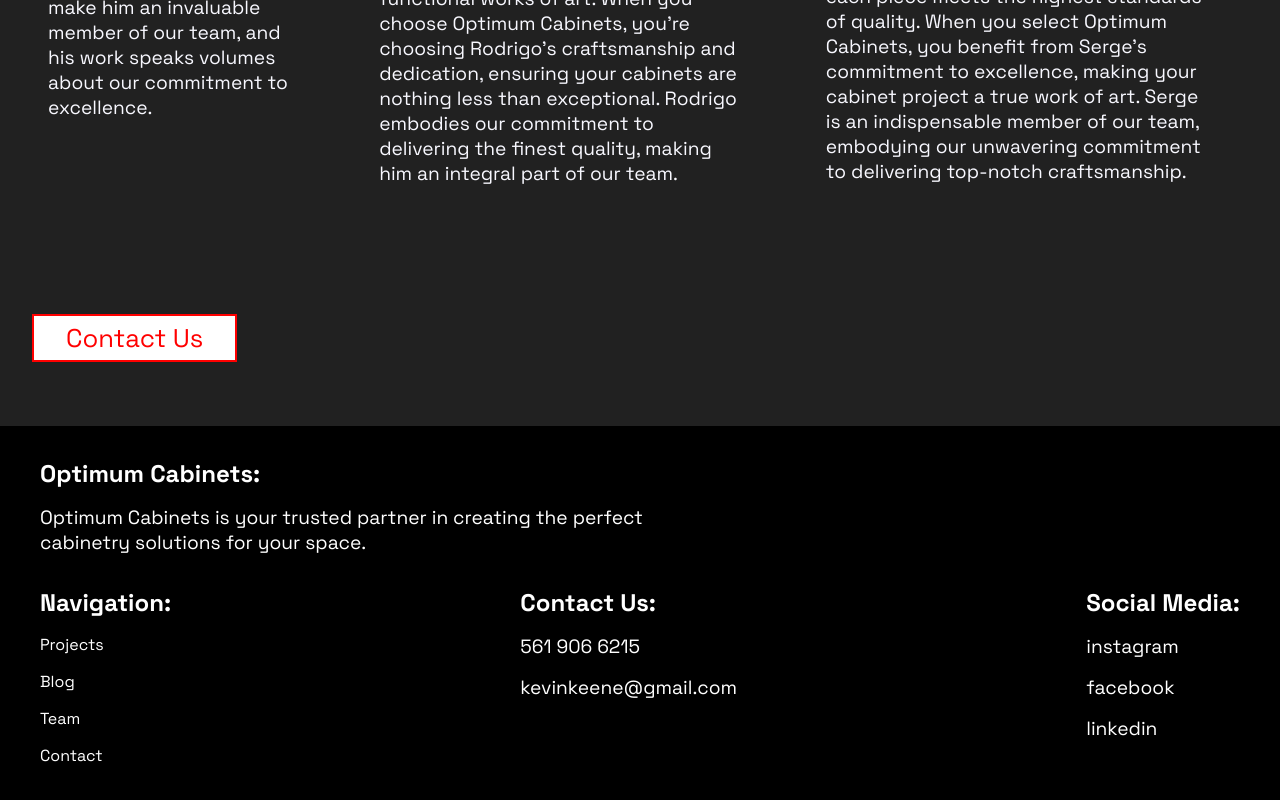
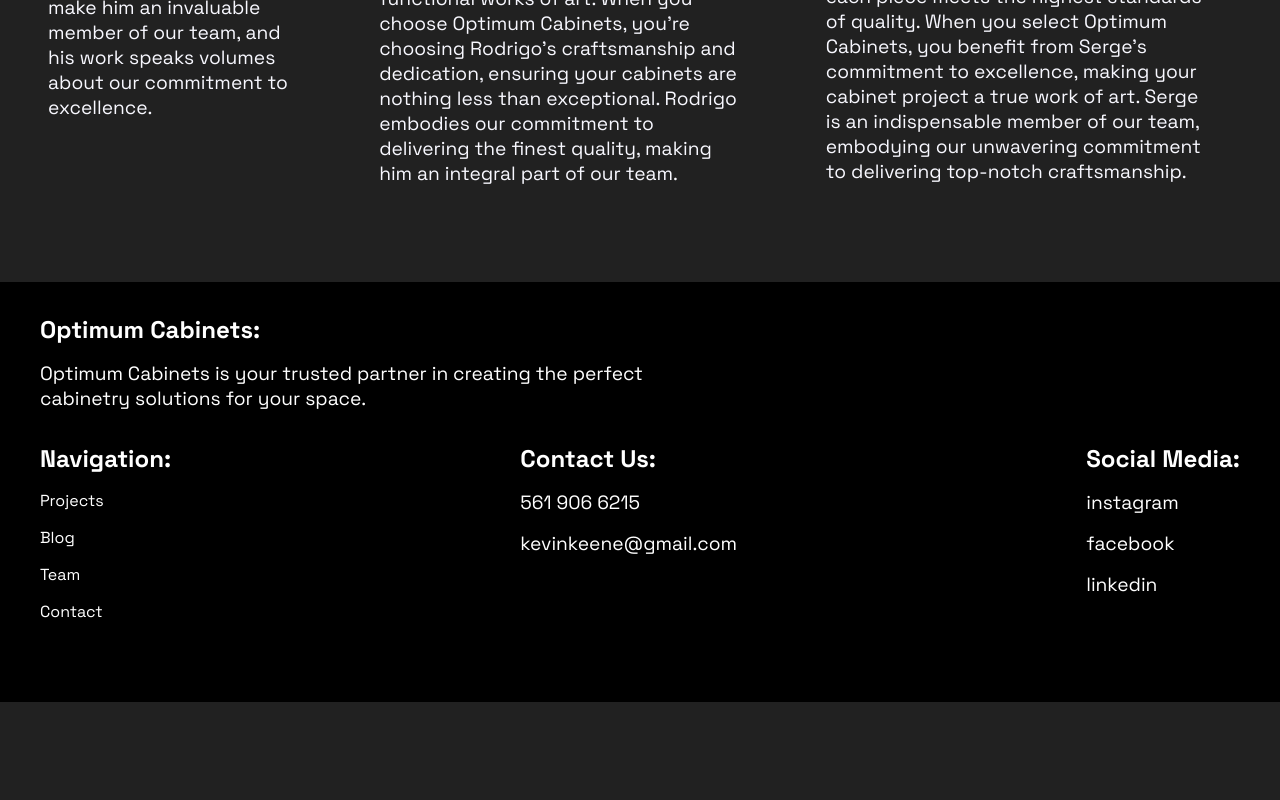
Before and after one commit to serge-yegorian/optimum-kitchen-and-bath, a React (Create React App) app: page /team in a window 1280 px wide. Shown: the part 1867-2667 px from the top of the page. After the commit the page ends 2569 px from the top, so only its background shows below. Built offline with nearby package versions, Linux system fonts and the light colour scheme.

Commit message:
remove cta's

```diff
--- a/src/pages/Home/Home.js
+++ b/src/pages/Home/Home.js
@@ -114,9 +114,9 @@
                         </div>
                     </div>
                 </section>
-                <section className='home__section'>
+                {/* <section className='home__section'>
                     <button className='home__cta home__cta--main'>Request a Quote</button>
-                </section>
+                </section> */}
             </main>
             <Footer/>
         </>
--- a/src/pages/Team/Team.js
+++ b/src/pages/Team/Team.js
@@ -52,9 +52,6 @@
                 </div>
             </div>
         </section>
-        <section className='team__section'>
-            <button className='team__cta'>Contact Us</button>
-        </section>
     </main>
     <Footer/>
     </>
```
